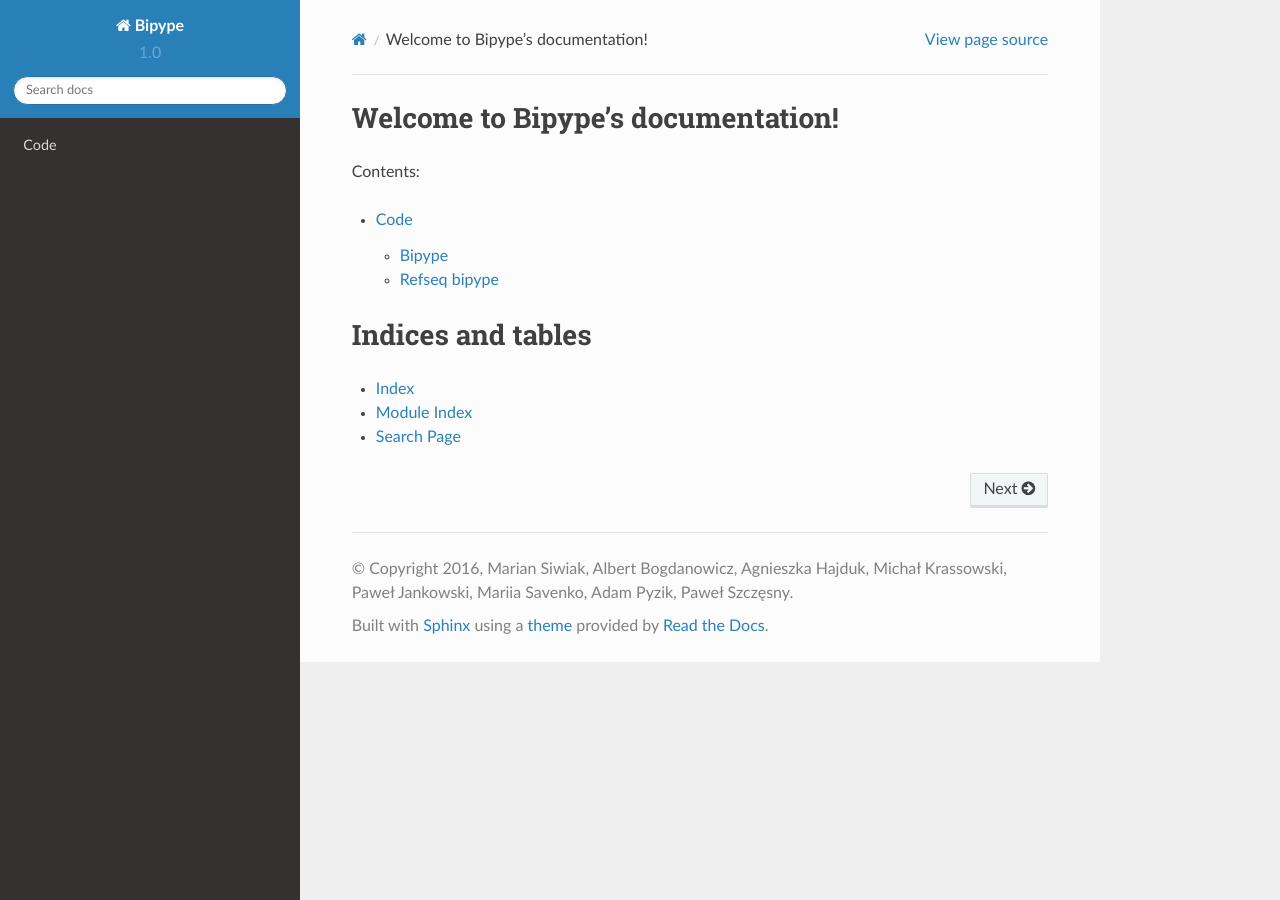
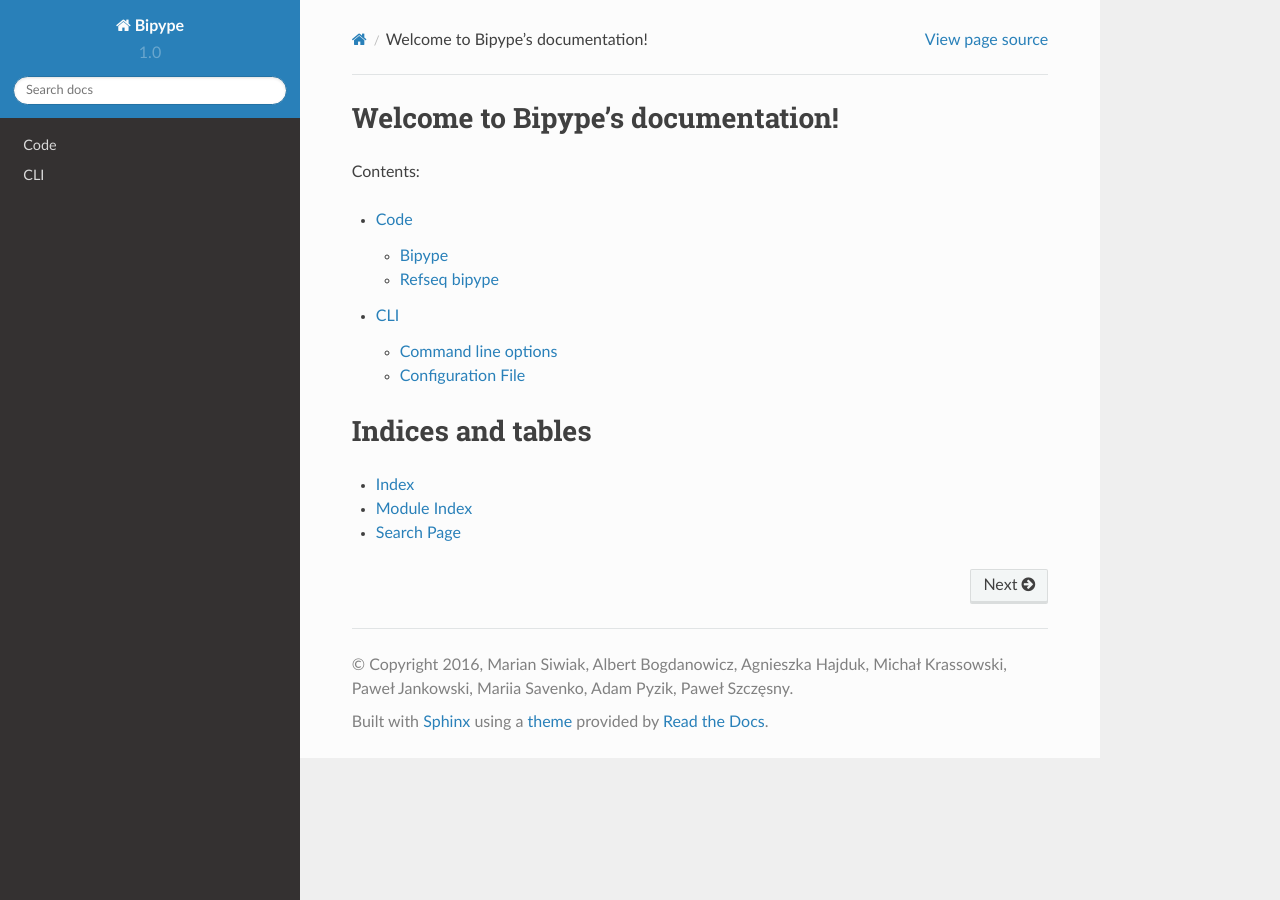
Before and after one commit to bipype/bipype, a Sphinx documentation site: the page built from docs/source/index.rst, in a window 1280 px wide. Built offline with Sphinx 7.4.7 and the Read the Docs theme 2.0.0, drawn with Linux system fonts in a browser that asks for light colours.

Commit message:
Add a scaffold of CLI documentation in RST format

```diff
--- /dev/null
+++ b/docs/source/cli/command_line_options.rst
@@ -0,0 +1,6 @@
+====================
+Command line options
+====================
+
+Bla bla
+-------
--- /dev/null
+++ b/docs/source/cli/configuration_file.rst
@@ -0,0 +1,6 @@
+==================
+Configuration File
+==================
+
+Bla bla
+------------------
--- a/docs/source/index.rst
+++ b/docs/source/index.rst
@@ -12,6 +12,7 @@ Contents:
    :maxdepth: 2
 
    code/index
+   cli/index
 
 Indices and tables
 ==================
```
Also changed, not shown: docs/source/cli/index.rst (added, +9 -0 lines).
